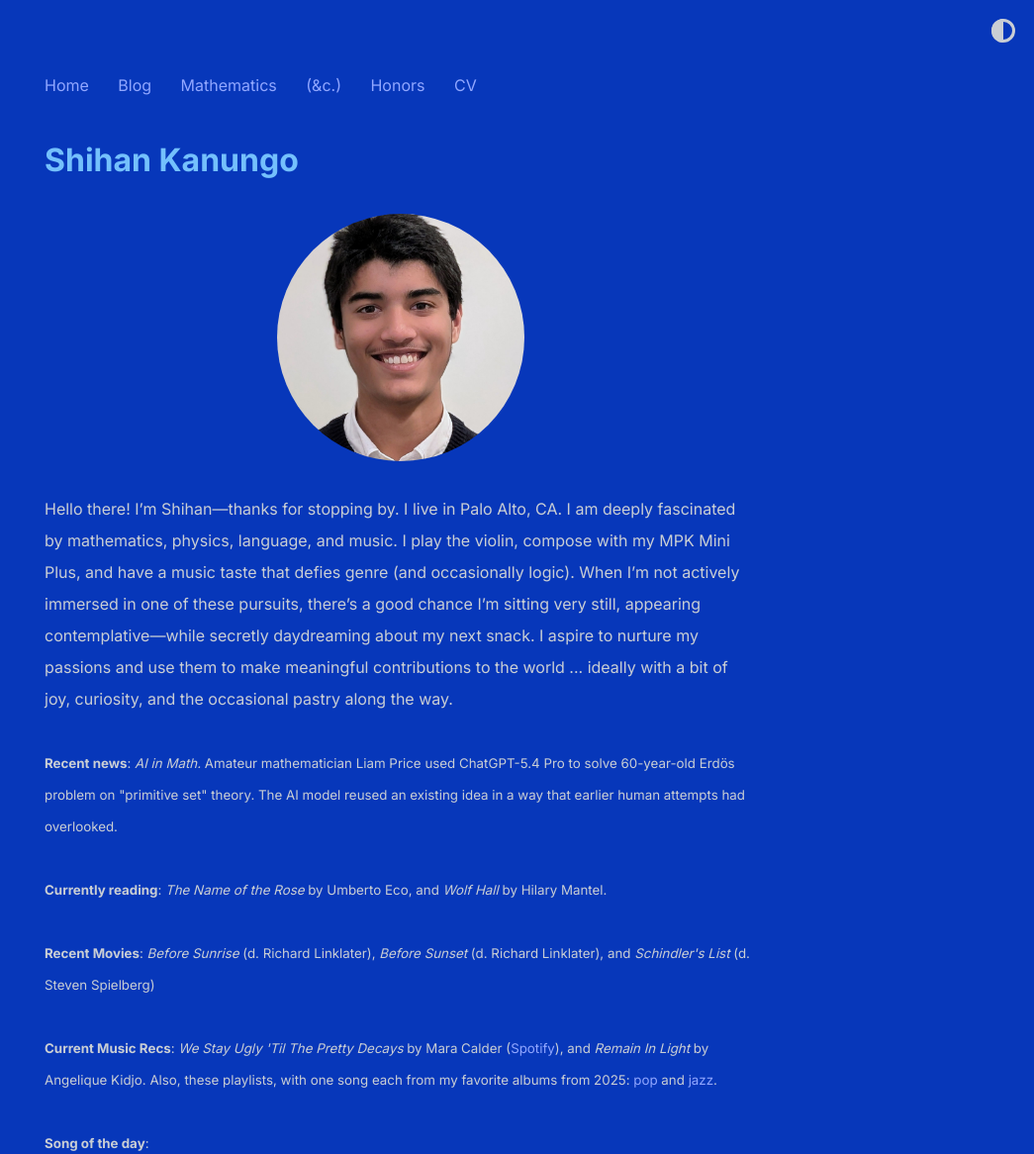
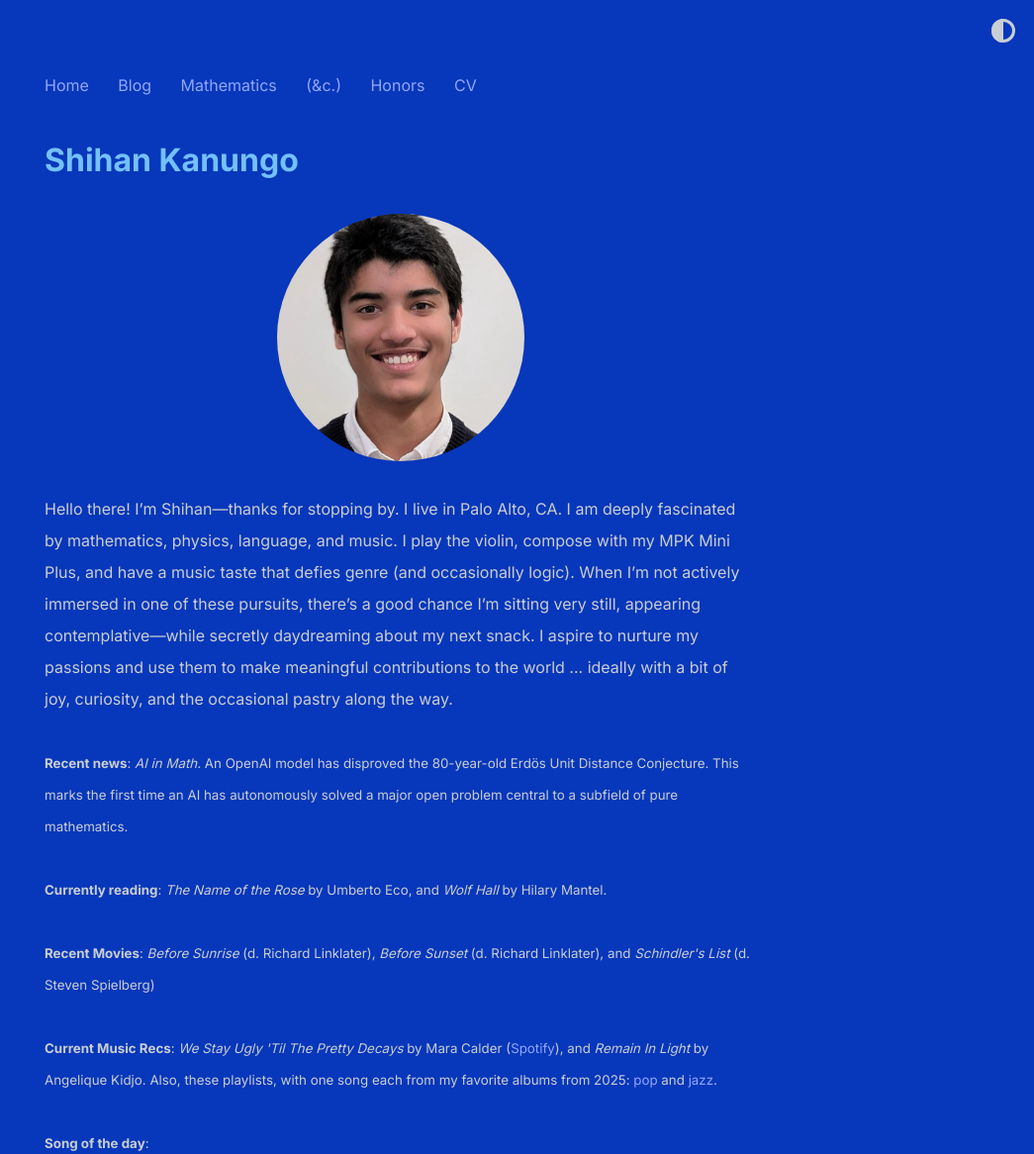
Before and after one commit to shihankanungo/shihankanungo.github.io, a Jekyll site: the page built from index.md, in a window 1280 px wide, cut to the strip 0-1166 px from the top of the page. Shown: the whole strip at 99% size, without its empty margins (235-1280 px from the left). Built offline with Jekyll 4.4.1, drawn with Linux system fonts in a browser that asks for light colours.

Commit message:
Update _config.yml

```diff
--- a/_config.yml
+++ b/_config.yml
@@ -6,7 +6,7 @@ description: > # description of the site (multiple lines allowed)
   Hello there! I’m Shihan&mdash;thanks for stopping by. I live in Palo Alto, CA. I am deeply fascinated by mathematics, physics, language, and music. I play the violin, compose with my MPK Mini Plus, and have a music taste that defies genre (and occasionally logic). When I’m not actively immersed in one of these pursuits, there’s a good chance I’m sitting very still, appearing contemplative&mdash;while secretly daydreaming about my next snack. I aspire to nurture my passions and use them to make meaningful contributions to the world ... ideally with a bit of joy, curiosity, and the occasional pastry along the way.
           <br /><br />
 
-          <small><b>Recent news</b>: <i>AI in Math.</i> Amateur mathematician Liam Price used ChatGPT-5.4 Pro to solve 60-year-old Erdös problem on "primitive set" theory. The AI model reused an existing idea in a way that earlier human attempts had overlooked.</small>
+          <small><b>Recent news</b>: <i>AI in Math.</i> An OpenAI model has disproved the 80-year-old Erdös Unit Distance Conjecture. This marks the first time an AI has autonomously solved a major open problem central to a subfield of pure mathematics.</small>
           <br /><br />
           <small><b>Currently reading</b>: <i>The Name of the Rose</i> by Umberto Eco,  and <i>Wolf Hall</i> by Hilary Mantel.</small>
           <br /><br />
```
